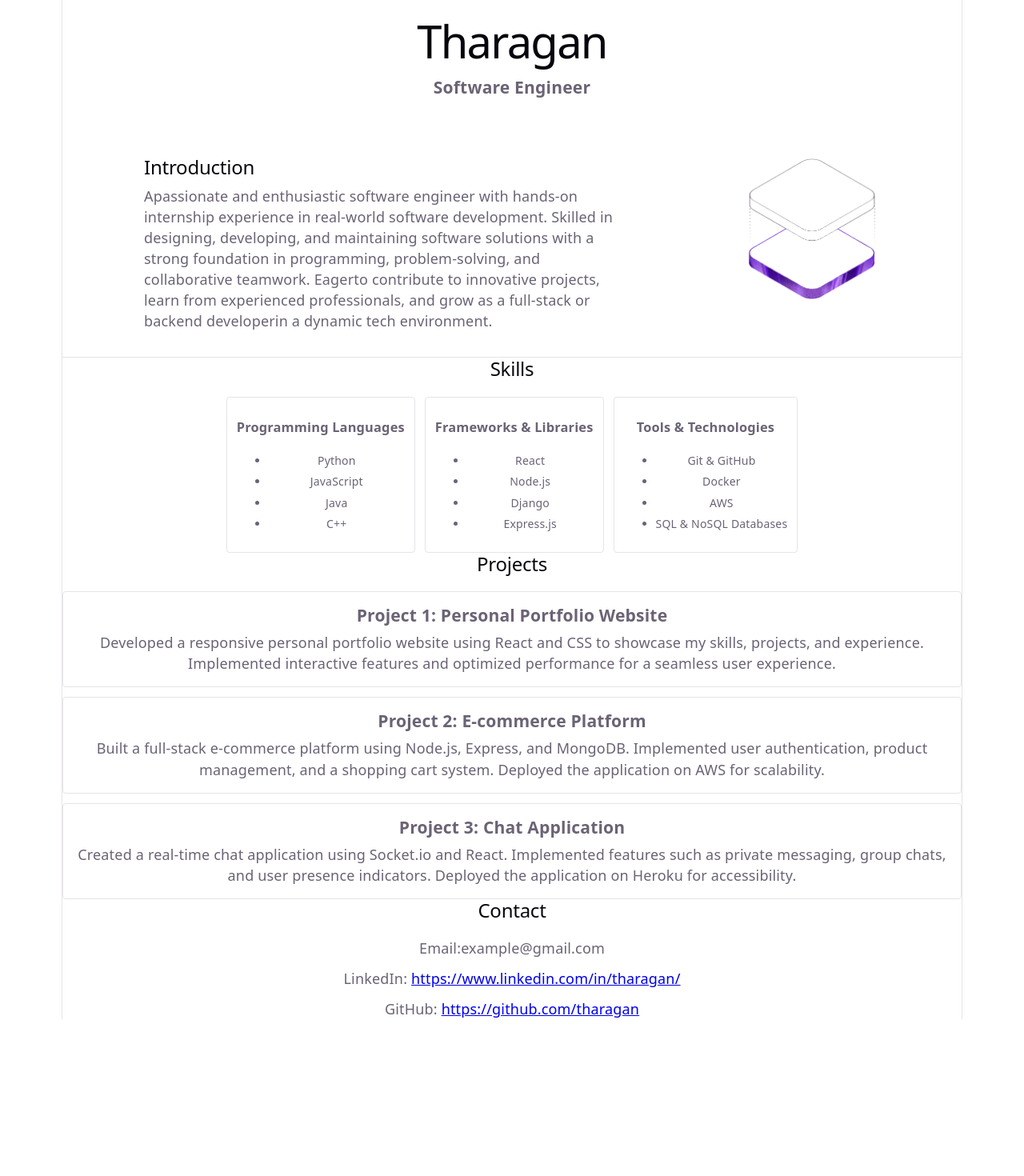
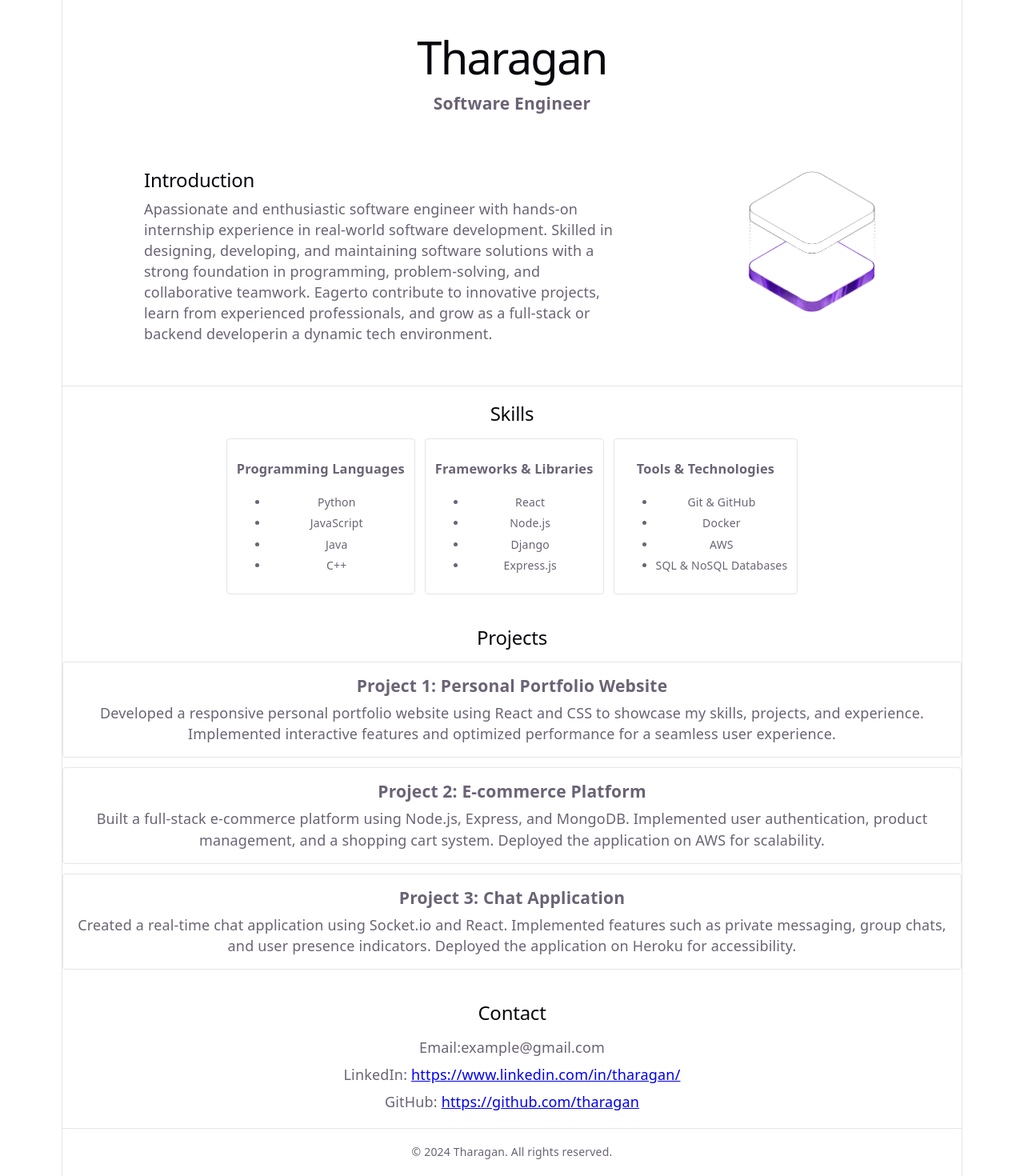
Before and after one commit to TharaganSTH/Portfolio, a React app in the folder frontend/: page / in a window 1280 px wide. Shown: the part 94-1564 px from the top of the page at 80% size. Before the commit the page ends 1368 px from the top, so only its background shows below. Built offline with nearby package versions, Linux system fonts and the light colour scheme; the HTML template or start-up script is replaced by a standard one.

Commit message:
added footer

```diff
--- a/frontend/src/App.css
+++ b/frontend/src/App.css
@@ -2,6 +2,17 @@
 
 .hero {
   position: relative;
+}
+
+#header {
+  background: var(--header-bg);
+  border-bottom: 1px solid var(--border);
+  display: flex;
+  gap : 8px;
+  justify-content: center;
+  flex-direction: column;
+  margin-top: 100px;
+  padding: 20px 0px;
 }
 
 #center {
@@ -18,15 +29,7 @@
   }
 }
 
-#header {
-  background: var(--header-bg);
-  border-bottom: 1px solid var(--border);
-  display: flex;
-  gap : 12px;
-  justify-content: center;
-  flex-direction: column;
-  margin-top: 100px;
-}
+
 
 .intro-text {
   font-size: 18px;
@@ -38,7 +41,8 @@
 #skills {
   display: flex;
   flex-direction: column;
-  gap: 12px;
+  gap: 8px;
+  padding: 20px 0px;
 }
 #skills-list {
   display: flex;
@@ -58,7 +62,8 @@
 #projects {
   display: flex;
   flex-direction: column;
-  gap: 12px;
+  gap: 8px;
+  padding: 20px 0px;
 }
 #projects-list {
   display: flex;
@@ -84,16 +89,19 @@
 #contact {
   display: flex;
   flex-direction: column;
-  gap: 12px;
+  gap: 8px;
+  padding: 20px 0px;
 }
-.contact-item {
+
+
+#footer {
+  background: var(--footer-bg);
+  border-top: 1px solid var(--border);
   display: flex;
-  align-items: center;
-  gap: 8px;
+  justify-content: center;
+  padding: 16px;
 }
-.contact-item a {
-  color: var(--link);
-  text-decoration: none;
+#footer-content {
+  margin: 0;
+  font-size: 14px;
 }
-.contact-item a:hover {  text-decoration: underline;
-}
--- a/frontend/src/App.jsx
+++ b/frontend/src/App.jsx
@@ -18,9 +18,9 @@ function App() {
             <h2>Introduction</h2>
             <p>
               Apassionate and enthusiastic software engineer with hands-on internship experience in real-world software
-development. Skilled in designing, developing, and maintaining software solutions with a strong foundation in
-programming, problem-solving, and collaborative teamwork. Eagerto contribute to innovative projects, learn
-from experienced professionals, and grow as a full-stack or backend developerin a dynamic tech environment.
+              development. Skilled in designing, developing, and maintaining software solutions with a strong foundation in
+              programming, problem-solving, and collaborative teamwork. Eagerto contribute to innovative projects, learn
+              from experienced professionals, and grow as a full-stack or backend developerin a dynamic tech environment.
             </p>
           </div>
           <div className="hero">
@@ -93,6 +93,12 @@ from experienced professionals, and grow as a full-stack or backend developerin
         <p>LinkedIn: <a href="https://www.linkedin.com/in/tharagan/">https://www.linkedin.com/in/tharagan/</a></p>
         <p>GitHub: <a href="https://github.com/tharagan">https://github.com/tharagan</a></p>
       </section>
+
+      <section id="footer">
+        <footer id="footer-content">
+          <p>&copy; 2024 Tharagan. All rights reserved.</p>
+        </footer>
+      </section>
     </>
   )
 }
```
